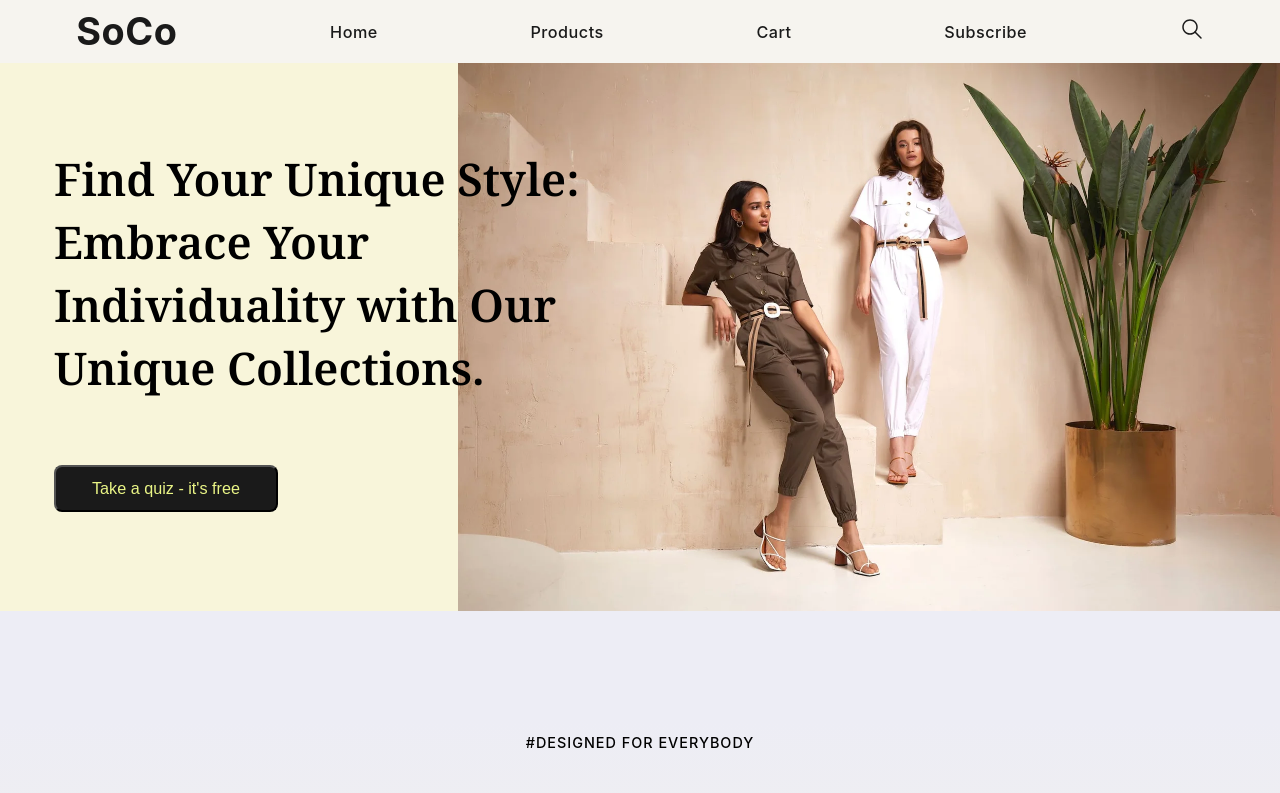
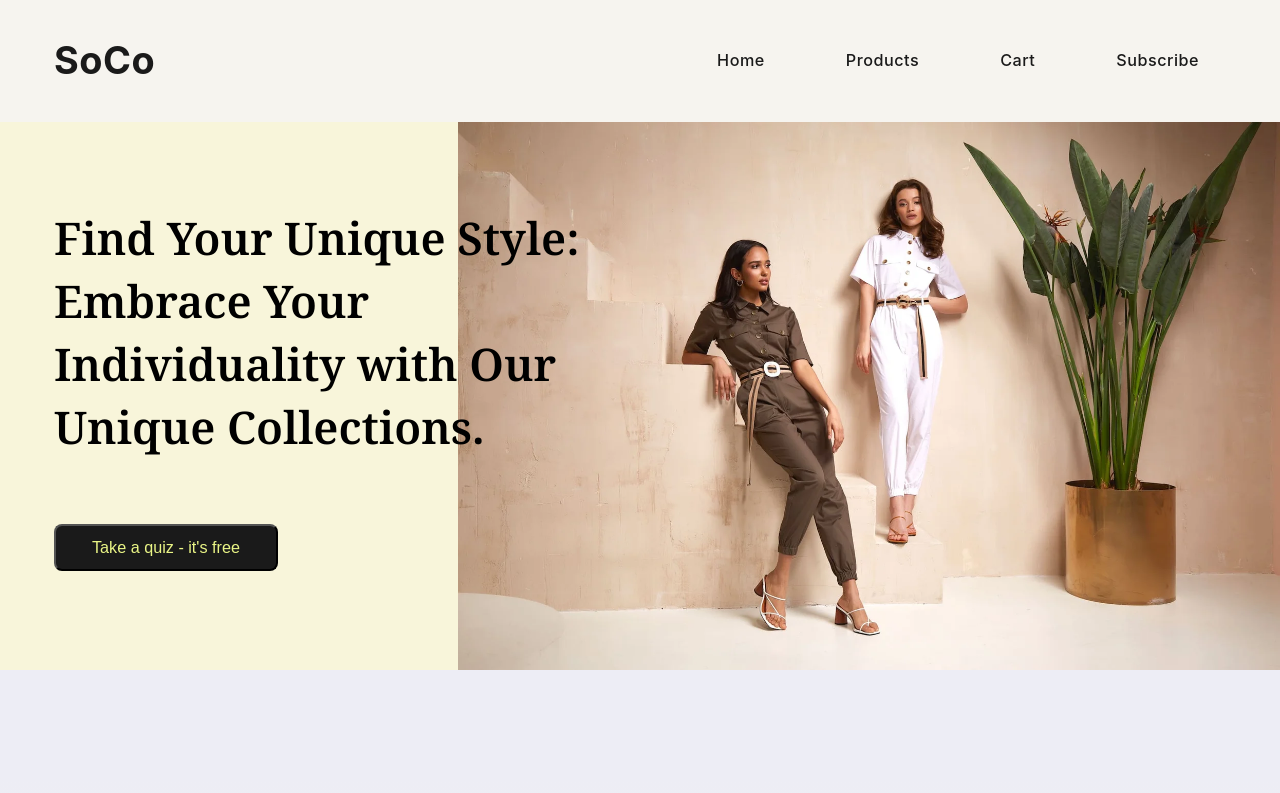
Before and after one commit to l0kokin/E-commerce, a React (Create React App) app: page / in a window 1280 px wide. Shown: the top 793 px of the page. Built offline with nearby package versions, Linux system fonts and the light colour scheme; no server answers.

Commit message:
added burger menu for smaller screens

```diff
--- a/src/components/Hero.jsx
+++ b/src/components/Hero.jsx
@@ -1,4 +1,3 @@
-// import HeroImg from "../images/heroimg.png";
 import HeroImg from "../images/hero.webp";
 import { ButtonBlack, HeroContainer, HeroText } from "./HeroStyles";
 
--- a/src/components/HeroStyles.jsx
+++ b/src/components/HeroStyles.jsx
@@ -6,6 +6,7 @@ export const HeroContainer = styled.div`
   background-color: ${colors.lightYellow};
   padding: 6rem;
   position: relative;
+  z-index: 1;
 
   img {
     height: 100%;
--- a/src/components/NavBarStyles.jsx
+++ b/src/components/NavBarStyles.jsx
@@ -5,22 +5,46 @@ import { Link } from "react-router-dom";
 export const Nav = styled.nav`
   background-color: ${colors.grey};
   display: flex;
-  justify-content: space-around;
+  justify-content: space-between;
   align-items: center;
-  max-height: 7rem;
+  padding: 0 8rem 0 5rem;
+
+  /* 512px */
+  @media (max-width: 32em) {
+    flex-direction: column;
+    max-height: none;
+  }
 `;
 
 export const Logo = styled.p`
   font-size: 4.2rem;
   font-weight: 700;
-  line-height: 51.2px;
+  line-height: 5.1rem;
+`;
+
+export const Menu = styled.div`
+  display: flex;
+  gap: 7rem;
+
+  @media (max-width: 32em) {
+    display: ${({ open }) => (open ? "flex" : "none")};
+    flex-direction: column;
+    align-items: center;
+    position: fixed;
+    top: 0;
+    left: 0;
+    width: 100%;
+    height: 100%;
+    background-color: ${colors.grey};
+    z-index: 1000;
+  }
 `;
 
 export const NavLink = styled(Link)`
   color: ${colors.black};
   font-size: 1.8rem;
   font-weight: 500;
-  line-height: 24px;
+  line-height: 2.4rem;
   letter-spacing: 0.5px;
   text-decoration: none;
   margin: 0 1rem;
@@ -28,14 +52,59 @@ export const NavLink = styled(Link)`
   &:hover {
     box-shadow: inset 0 -2px 0 0 ${colors.black};
   }
+
+  /* 512px */
+  @media (max-width: 32em) {
+    display: flex;
+    align-items: center;
+    justify-content: center;
+    font-size: 4rem;
+    margin-top: 4rem;
+
+    &:nth-child(2) {
+      margin-top: 20rem;
+    }
+
+    &:hover {
+      box-shadow: none;
+    }
+  }
 `;
 
 export const NavItem = styled(Link)`
   color: ${colors.black};
   font-size: 1.8rem;
   font-weight: 500;
-  line-height: 24px;
+  line-height: 2.4rem;
   letter-spacing: 0.5px;
   text-decoration: none;
   margin: 0 1rem;
+
+  /* 512px */
+  @media (max-width: 32em) {
+    display: flex;
+    align-items: center;
+    gap: 10rem;
+  }
 `;
+
+export const BurgerMenu = styled.div`
+  display: none;
+
+  /* 512px */
+  @media (max-width: 32em) {
+    display: flex;
+  }
+`;
+
+export const Close = styled.div`
+  display: none;
+
+  /* 512px */
+  @media (max-width: 32em) {
+    display: flex;
+    position: absolute;
+    top: 3rem;
+    right: 3rem;
+  }
+`;
--- a/src/components/Navbar.jsx
+++ b/src/components/Navbar.jsx
@@ -1,21 +1,51 @@
-import React from "react";
-import { Nav, NavLink, Logo, NavItem } from "./NavBarStyles";
-import { ReactComponent as SearchIcon } from "../icons/search.svg";
+import React, { useState } from "react";
+import {
+  Nav,
+  NavLink,
+  Logo,
+  NavItem,
+  BurgerMenu,
+  Menu,
+  Close,
+} from "./NavBarStyles";
+import { ReactComponent as BurgerIcon } from "../icons/burger.svg";
+import { ReactComponent as CloseIcon } from "../icons/close.svg";
 
 function Navbar() {
+  const [openBurgerMenu, setOpenBurgerMenu] = useState(true);
+
+  const toggleMenu = () => {
+    setOpenBurgerMenu(!openBurgerMenu);
+  };
+
   return (
-    <Nav>
-      <NavItem to="/">
-        <Logo>SoCo</Logo>
-      </NavItem>
-      <NavLink to="/">Home</NavLink>
-      <NavLink to="/products">Products</NavLink>
-      <NavLink to="/cart">Cart</NavLink>
-      <NavLink to="/subscribe">Subscribe</NavLink>
-      <NavItem to="/products">
-        <SearchIcon />
-      </NavItem>
-    </Nav>
+    <>
+      <Nav>
+        <NavItem to="/">
+          <Logo>SoCo</Logo>
+          <BurgerMenu onClick={toggleMenu}>
+            <BurgerIcon />
+          </BurgerMenu>
+        </NavItem>
+        <Menu open={openBurgerMenu}>
+          <Close onClick={toggleMenu}>
+            <CloseIcon />
+          </Close>
+          <NavLink to="/" onClick={toggleMenu}>
+            Home
+          </NavLink>
+          <NavLink to="/products" onClick={toggleMenu}>
+            Products
+          </NavLink>
+          <NavLink to="/cart" onClick={toggleMenu}>
+            Cart
+          </NavLink>
+          <NavLink to="/subscribe" onClick={toggleMenu}>
+            Subscribe
+          </NavLink>
+        </Menu>
+      </Nav>
+    </>
   );
 }
 
```
Also changed, not shown: src/icons/burger.svg (added), src/icons/close.svg (added).
